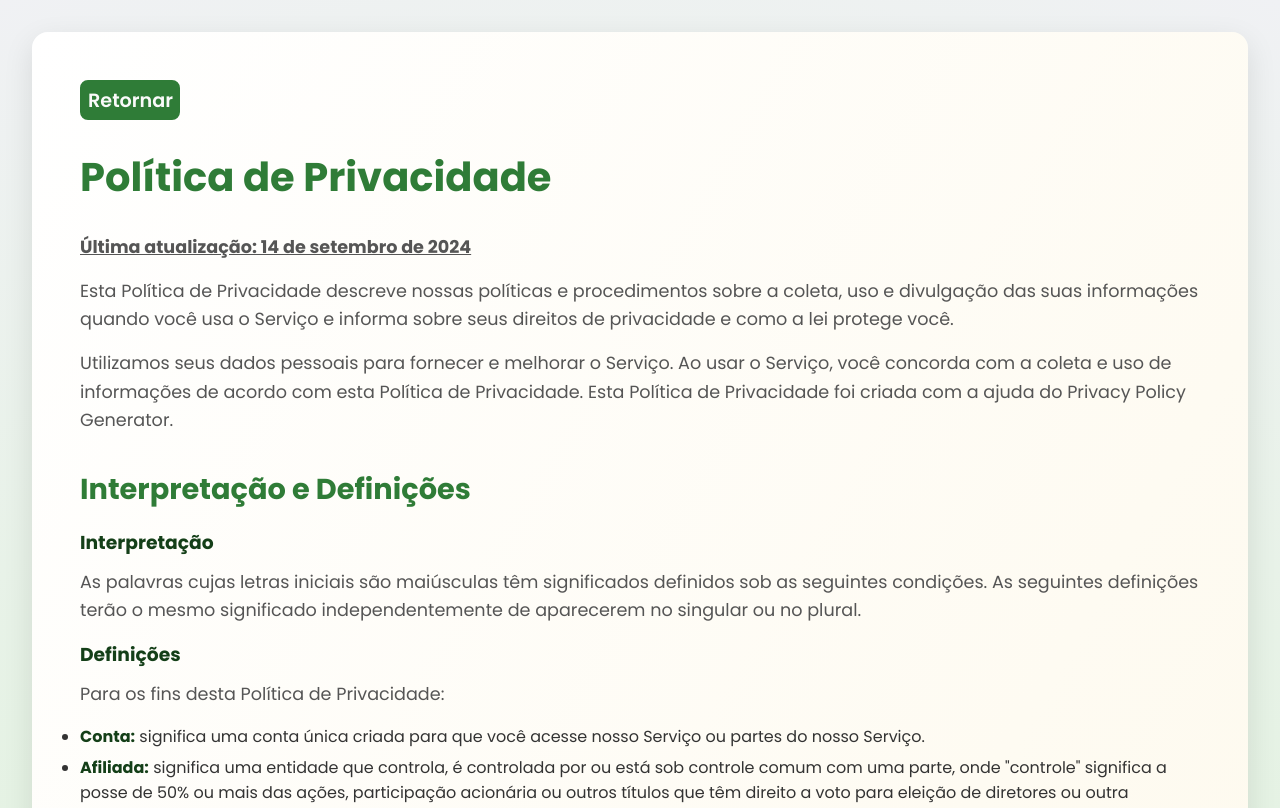
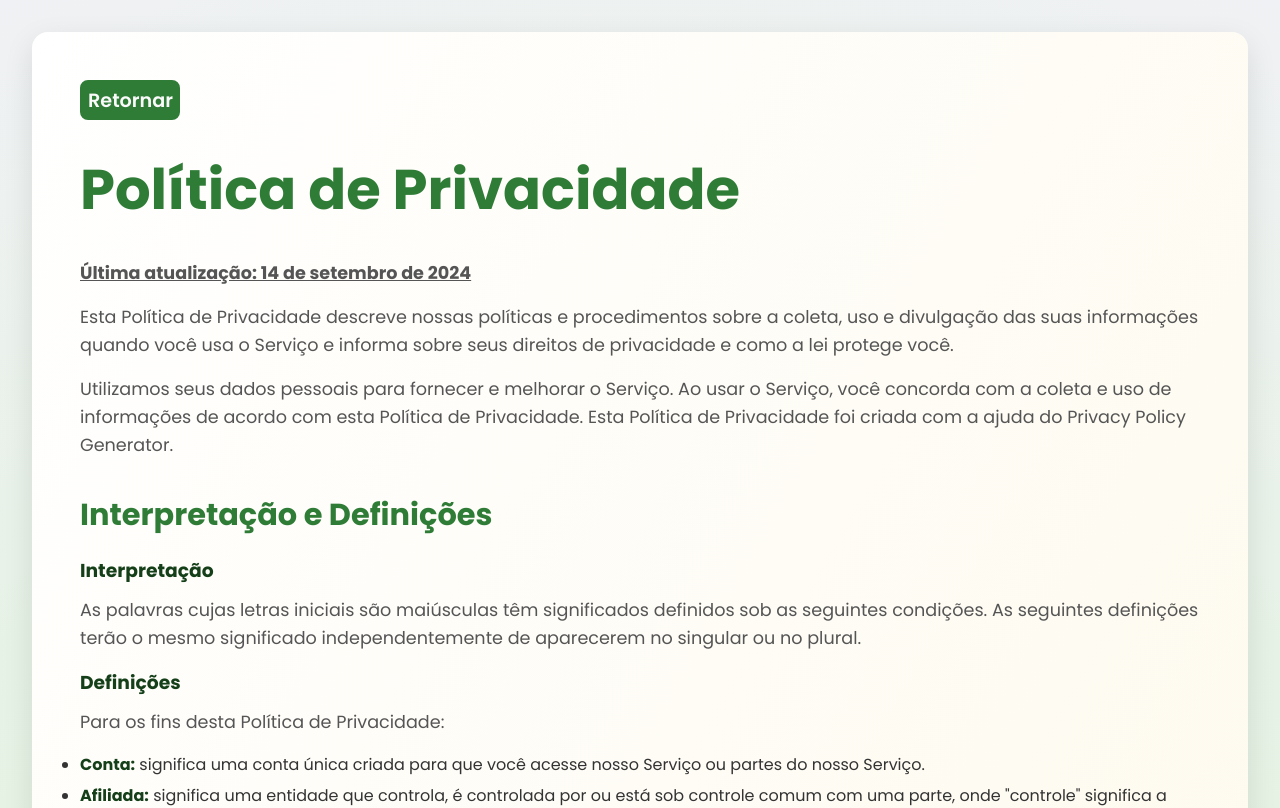
Before and after one commit to Matosaz/NeotechReact, a React (Vite) app: page /Politica in a window 1280 px wide. Shown: the top 808 px of the page. Built offline with nearby package versions, Linux system fonts and the light colour scheme.

Commit message:
AtualizaçãoPolitica

```diff
--- a/src/components/pages/Politicas/Politica.css
+++ b/src/components/pages/Politicas/Politica.css
@@ -8,6 +8,9 @@
     line-height: 1.6;
   }
 
+.policy-content h1{
+  font-size: 98rem;
+}
   .voltarpolitica {
     width: 100px;
     border: #2f7c37 solid;
@@ -55,13 +58,13 @@
   }
 
   .privacy-page h1 {
-    font-size: 2.5rem;
+    font-size: 3.5rem;
     margin-bottom: 1.5rem;
     color: #2f7c37;
   }
 
   .privacy-page h2 {
-    font-size: 1.8rem;
+    font-size: 1.9rem;
     margin-top: 2rem;
     margin-bottom: 1rem;
     color: #2f7c37;
```
